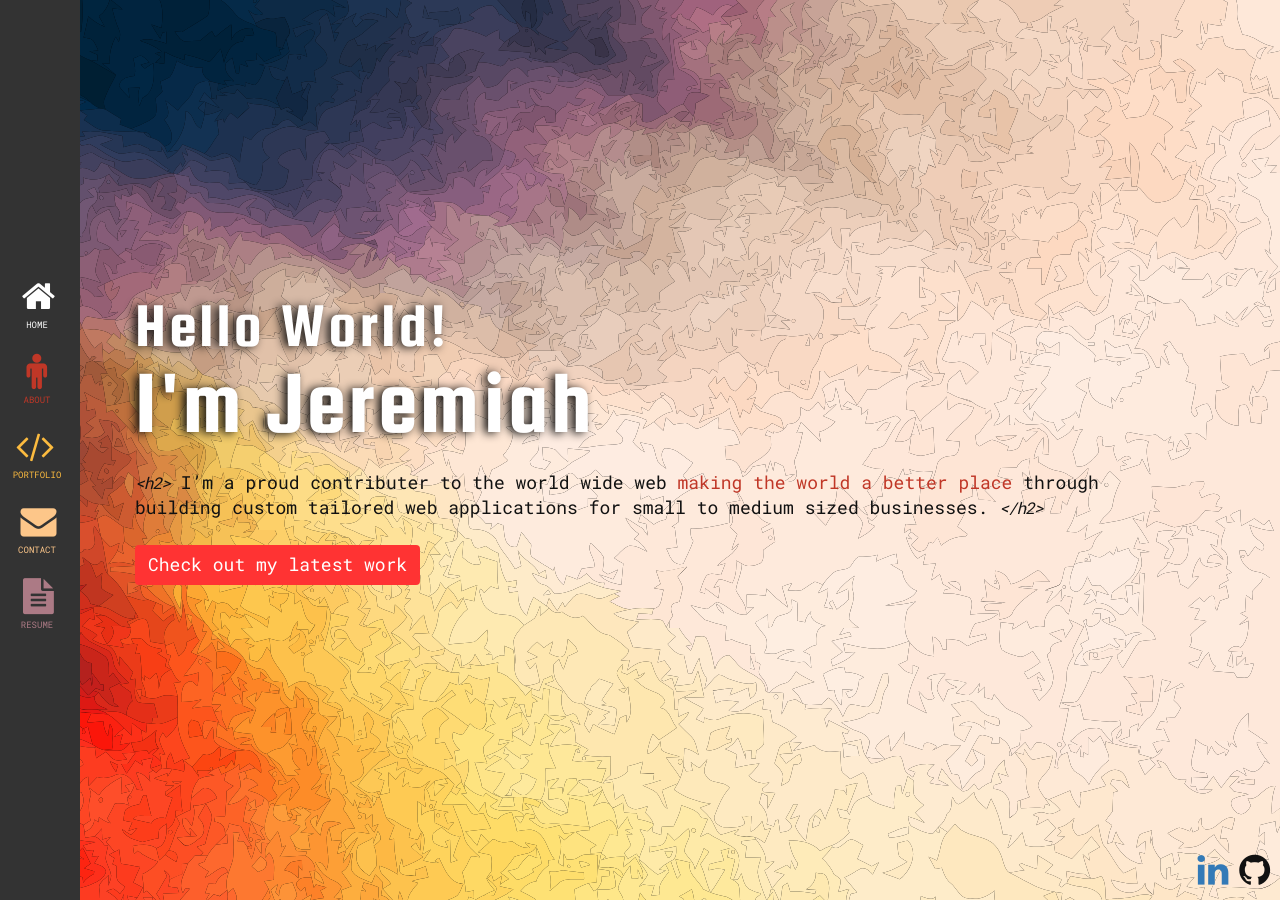
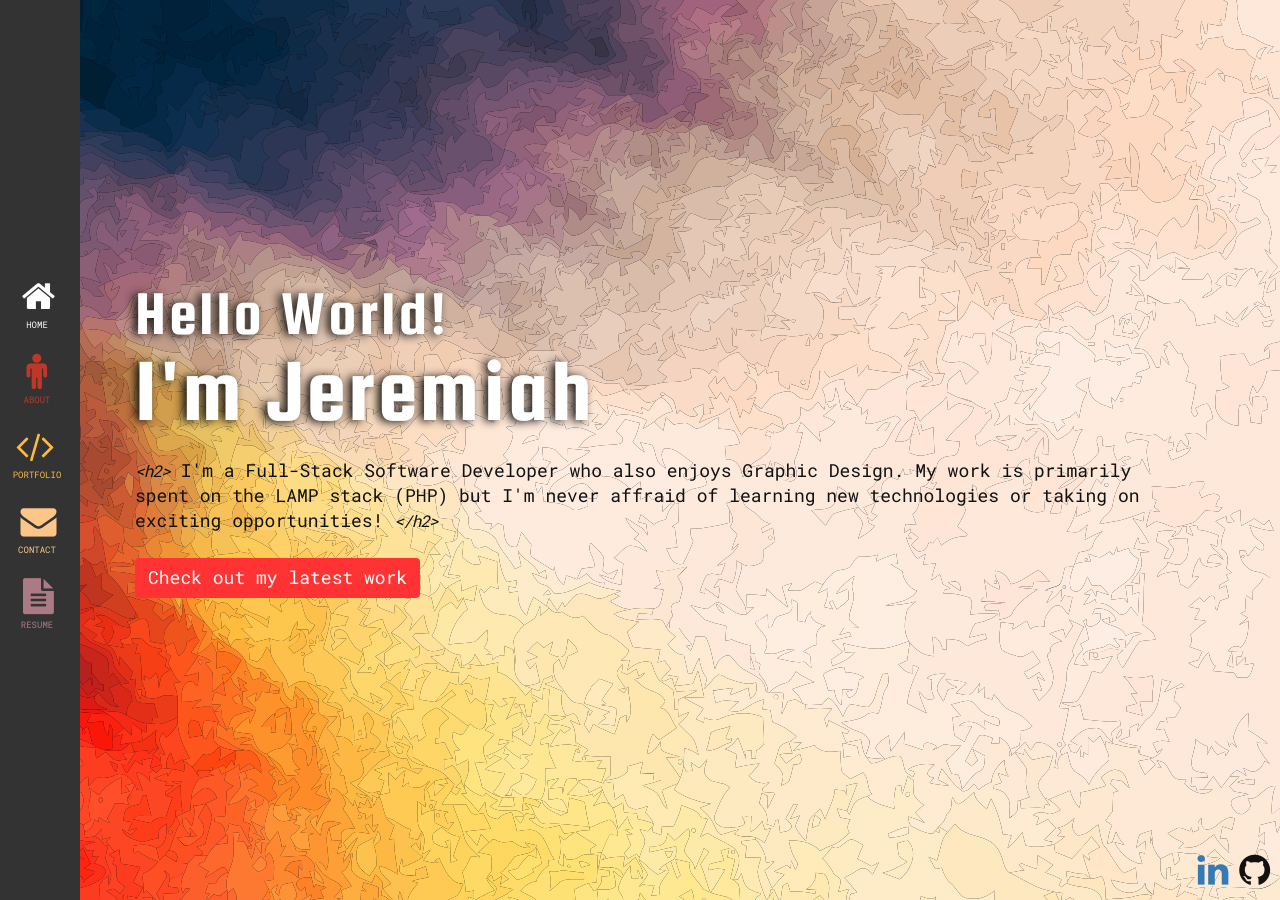
Before and after one commit to JWizerd/2017_personal_portfolio, a Jekyll site: the page built from index.html, in a window 1280 px wide. Built offline with Jekyll 4.4.1, drawn with Linux system fonts in a browser that asks for light colours.

Commit message:
updated home apge

```diff
--- a/index.html
+++ b/index.html
@@ -7,7 +7,7 @@ layout: default
 
 <div class="home-bio-content my-animate bounceInUp">
   <h2>
-    I’m a proud contributer to the world wide web <span class="apple">making the world a better place</span> through building custom tailored web applications for small to medium sized businesses.
+    I'm a Full-Stack Software Developer who also enjoys Graphic Design. My work is primarily spent on the LAMP stack (PHP) but I'm never affraid of learning new technologies or taking on exciting opportunities!
   </h2>
 
 <!--   <strong class="tldr">
```
